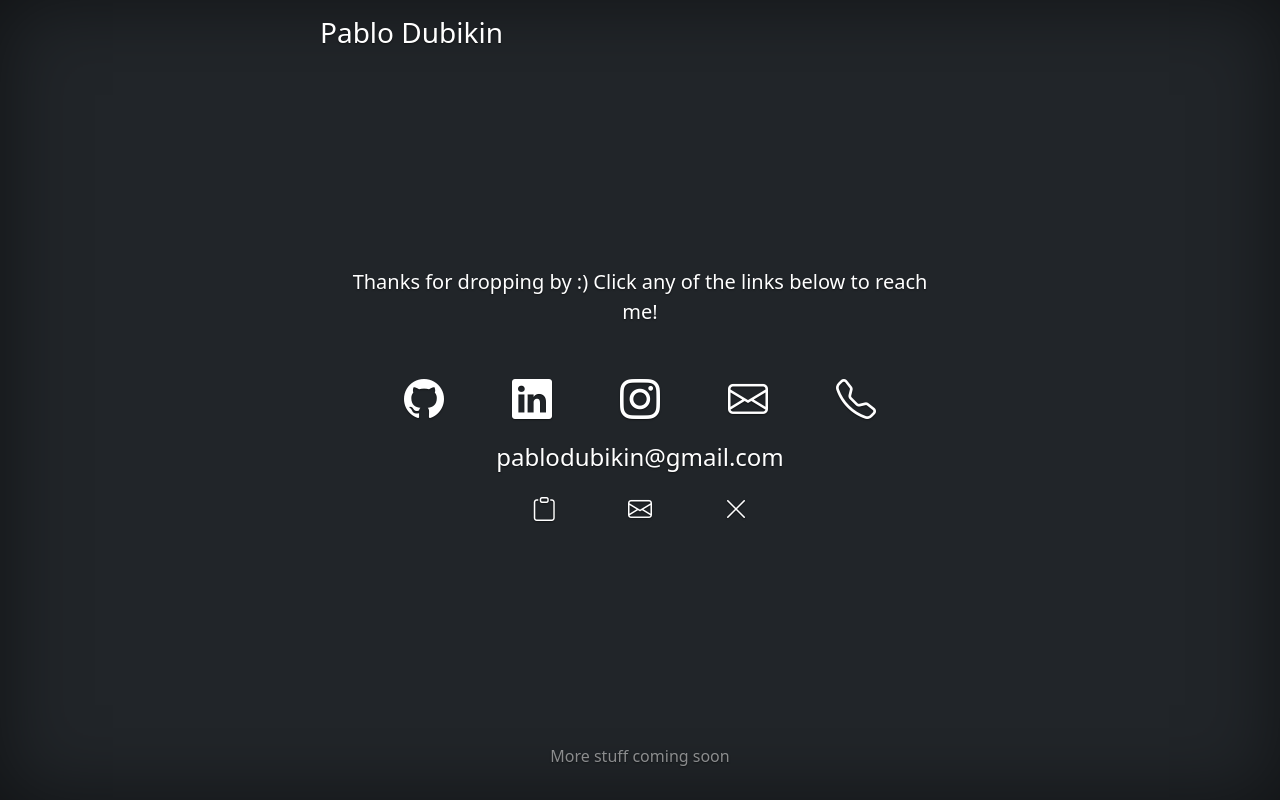
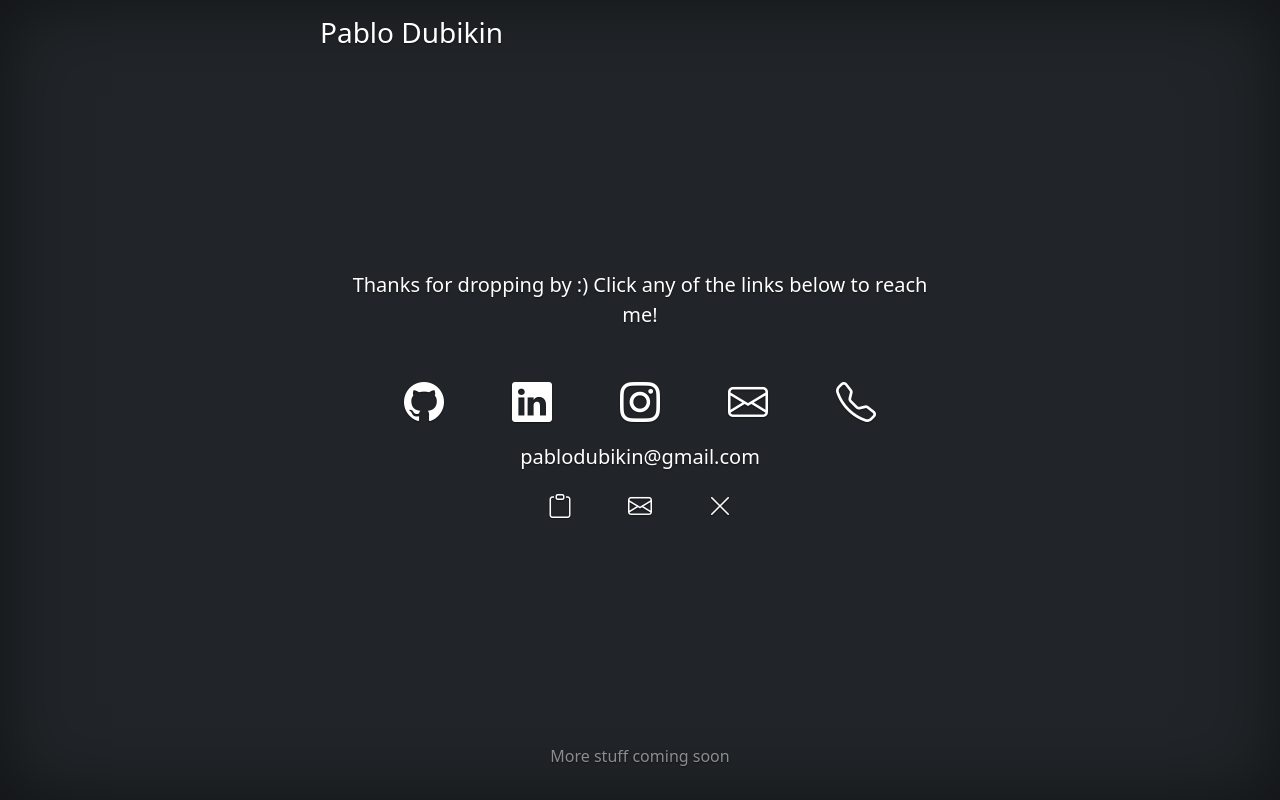
Before and after one commit to pablodubikin/pablodubikin.github.io, a plain HTML site: page index.html in a window 1280 px wide. Both pictures are taken after a click on the link 747 px from the left and 446 px from the top of the page. Drawn offline with nearby package versions, Linux system fonts and the light colour scheme.

Commit message:
Added some links and stuff. First iteration

```diff
--- a/index.html
+++ b/index.html
@@ -110,7 +110,7 @@ function showInfo(text, iconName, linkPrefix){
   }
 
   divInfo.innerHTML = `
-    <div class="mb-3">${text}</div>
+    <div class="mb-3 lead">${text}</div>
     <div style="display: flex; justify-content: space-around;">
       <i class="bi bi-clipboard" onclick="copyFn(this, '${text}')"></i>
       <a href="${linkPrefix}:${text}"><i class="bi bi-${iconName}" style="color: white;"></i></a>
```
